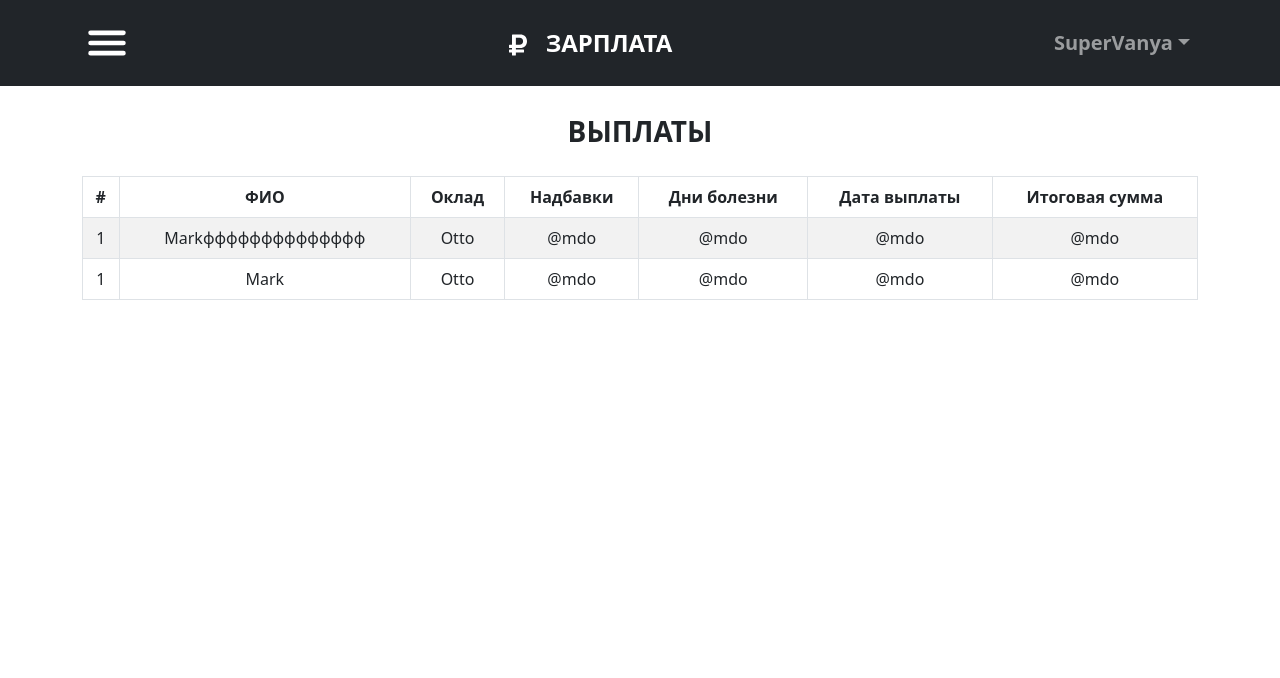
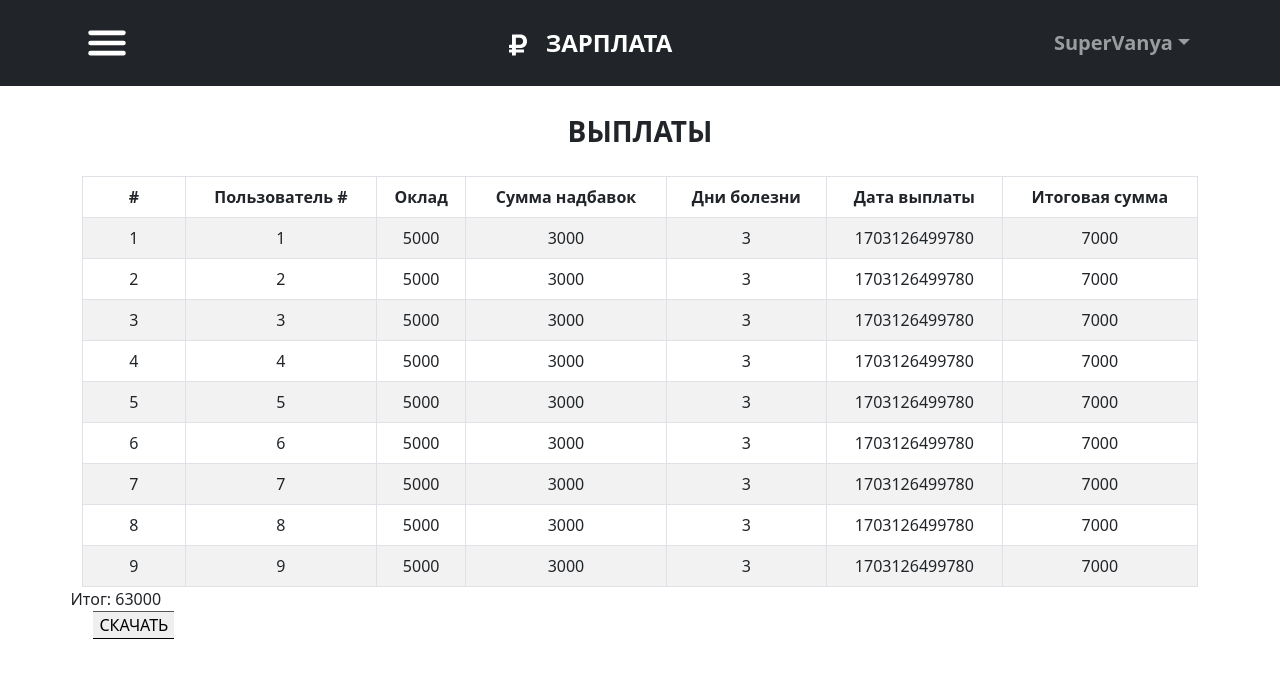
Before and after one commit to BurahH/information-system-salary, a React (Vite) app in the folder client/: page /payments in a window 1280 px wide. Shown: the top 678 px of the page. Built offline with nearby package versions, Linux system fonts and the light colour scheme.

Commit message:
file download

```diff
--- a/client/package.json
+++ b/client/package.json
@@ -12,6 +12,7 @@
   "dependencies": {
     "axios": "^1.6.2",
     "bootstrap": "^5.3.2",
+    "file-saver": "^2.0.5",
     "mobx": "^6.12.0",
     "mobx-react-lite": "^4.0.5",
     "react": "^18.2.0",
@@ -19,7 +20,8 @@
     "react-dom": "^18.2.0",
     "react-hook-form": "^7.49.2",
     "react-icons": "^4.12.0",
-    "react-router-dom": "^6.21.0"
+    "react-router-dom": "^6.21.0",
+    "xlsx": "^0.18.5"
   },
   "devDependencies": {
     "@types/react": "^18.2.43",
--- /dev/null
+++ b/client/src/data/payments.js
@@ -0,0 +1,83 @@
+export const paymentsData = [
+  {
+    id: 1,
+    user_id: 1,
+    user_salary: 5000,
+    bonus_sum: 3000,
+    illness_days: 3,
+    payment_date: 1703126499780,
+    payment: 7000,
+  },
+  {
+    id: 2,
+    user_id: 2,
+    user_salary: 5000,
+    bonus_sum: 3000,
+    illness_days: 3,
+    payment_date: 1703126499780,
+    payment: 7000,
+  },
+  {
+    id: 3,
+    user_id: 3,
+    user_salary: 5000,
+    bonus_sum: 3000,
+    illness_days: 3,
+    payment_date: 1703126499780,
+    payment: 7000,
+  },
+  {
+    id: 4,
+    user_id: 4,
+    user_salary: 5000,
+    bonus_sum: 3000,
+    illness_days: 3,
+    payment_date: 1703126499780,
+    payment: 7000,
+  },
+  {
+    id: 5,
+    user_id: 5,
+    user_salary: 5000,
+    bonus_sum: 3000,
+    illness_days: 3,
+    payment_date: 1703126499780,
+    payment: 7000,
+  },
+  {
+    id: 6,
+    user_id: 6,
+    user_salary: 5000,
+    bonus_sum: 3000,
+    illness_days: 3,
+    payment_date: 1703126499780,
+    payment: 7000,
+  },
+  {
+    id: 7,
+    user_id: 7,
+    user_salary: 5000,
+    bonus_sum: 3000,
+    illness_days: 3,
+    payment_date: 1703126499780,
+    payment: 7000,
+  },
+  {
+    id: 8,
+    user_id: 8,
+    user_salary: 5000,
+    bonus_sum: 3000,
+    illness_days: 3,
+    payment_date: 1703126499780,
+    payment: 7000,
+  },
+  {
+    id: 9,
+    user_id: 9,
+    user_salary: 5000,
+    bonus_sum: 3000,
+    illness_days: 3,
+    payment_date: 1703126499780,
+    payment: 7000,
+  },
+]
--- a/client/src/data/users.js
+++ b/client/src/data/users.js
@@ -40,7 +40,8 @@ export const usersData = [
     family: 'Женат',
     children: 3,
     role: 'Работник',
-    ilneses: []
+    ilneses: [],
+    bonuses: []
   },
   {
     id: 3,
@@ -51,7 +52,8 @@ export const usersData = [
     family: 'Женат',
     children: 3,
     role: 'Работник',
-    ilneses: []
+    ilneses: [],
+    bonuses: []
   },
   {
     id: 4,
@@ -62,7 +64,8 @@ export const usersData = [
     family: 'Женат',
     children: 3,
     role: 'Работник',
-    ilneses: []
+    ilneses: [],
+    bonuses: []
   },
   {
     id: 5,
@@ -73,7 +76,8 @@ export const usersData = [
     family: 'Женат',
     children: 3,
     role: 'Работник',
-    ilneses: []
+    ilneses: [],
+    bonuses: []
   },
   {
     id: 6,
@@ -84,7 +88,8 @@ export const usersData = [
     family: 'Женат',
     children: 3,
     role: 'Работник',
-    ilneses: []
+    ilneses: [],
+    bonuses: []
   },
   {
     id: 7,
@@ -95,7 +100,8 @@ export const usersData = [
     family: 'Женат',
     children: 3,
     role: 'Работник',
-    ilneses: []
+    ilneses: [],
+    bonuses: []
   },
 
 ]
--- a/client/src/pages/Payments.jsx
+++ b/client/src/pages/Payments.jsx
@@ -1,42 +1,62 @@
-import React from 'react';
+import React, { useState } from 'react';
 import { Container, Row } from 'react-bootstrap';
 import Table from 'react-bootstrap/Table';
+import { paymentsData } from '../data/payments';
+import * as FileSaver from 'file-saver';
+import * as XLSX from 'xlsx';
 
 const Payments = () => {
+	const [payments, setPayments] = useState(paymentsData);
+	const [final, setFinal] = useState(
+		paymentsData.reduce((acc, item) => acc + item.payment, 0)
+	);
+
 	return (
 		<Container>
 			<Row className="fs-3 fw-bold justify-content-center">ВЫПЛАТЫ</Row>
-			<Table striped bordered hover className='text-center mt-4'>
+			<Table striped bordered hover className="text-center mt-4">
 				<thead>
 					<tr>
 						<th>#</th>
-						<th>ФИО</th>
+						<th>Пользователь #</th>
 						<th>Оклад</th>
-						<th>Надбавки</th>
+						<th>Сумма надбавок</th>
 						<th>Дни болезни</th>
 						<th>Дата выплаты</th>
 						<th>Итоговая сумма</th>
 					</tr>
 				</thead>
 				<tbody>
-					<tr>
-						<td>1</td>
-						<td>Markфффффффффффффф</td>
-						<td>Otto</td>
-						<td>@mdo</td>
-						<td>@mdo</td>
-						<td>@mdo</td>
-						<td>@mdo</td>
-					</tr>
-					<tr>
-						<td>1</td>
-						<td>Mark</td>
-						<td>Otto</td>
-						<td>@mdo</td>
-						<td>@mdo</td>
-						<td>@mdo</td>
-						<td>@mdo</td>
-					</tr>
+					{payments.map(payment => (
+						<tr key={payment.id}>
+							<td>{payment.id}</td>
+							<td>{payment.user_id}</td>
+							<td>{payment.user_salary}</td>
+							<td>{payment.bonus_sum}</td>
+							<td>{payment.illness_days}</td>
+							<td>{payment.payment_date}</td>
+							<td>{payment.payment}</td>
+						</tr>
+					))}
+
+					<Row>Итог: {final} </Row>
+
+					<button
+						onClick={() => {
+							const ws = XLSX.utils.json_to_sheet(payments);
+							const wb = { Sheets: { data: ws }, SheetNames: ['data'] };
+							const excelBuffer = XLSX.write(wb, {
+								bookType: 'xlsx',
+								type: 'array',
+							});
+							const file = new Blob([excelBuffer], {
+								type: 'application/vnd.openxmlformats-officedocument.spreadsheetml.sheet;charset=UTF-8',
+							});
+							FileSaver.saveAs(file, 'example.xlsx');
+						}}
+					>
+						СКАЧАТЬ
+					</button>
 				</tbody>
 			</Table>
 		</Container>
--- a/client/src/pages/Profile.jsx
+++ b/client/src/pages/Profile.jsx
@@ -26,11 +26,20 @@ const Profile = () => {
           <Row>{user.role}</Row>
           <Row>{user.ilneses.length === 0 ? <h2>Не болел</h2> : <div>
             <h2>БОЛЕЗНИ</h2>
-            {user.ilneses.map(ilness => <Card key={ilness.id}>
+            {user.ilneses.map(ilness => <Card key={ilness.id} className='p-2 mb-2'>
               <div>{ilness.id}</div>
               <div>{new Date(ilness.date_start).toLocaleDateString('ru-RU')}</div>
               <div>{new Date(ilness.date_end).toLocaleDateString('ru-RU')}</div>
               <div>{ilness.information}</div>
+            </Card>)}
+          </div> }</Row>
+          <Row>{user.bonuses.length === 0 ? <h2>Нет надбавок</h2> : <div>
+            <h2>Надбавки</h2>
+            {user.bonuses.map(bonus => <Card key={bonus.id} className='p-2 mb-2'>
+              <div>{bonus.id}</div>
+              <div>{bonus.bonus}</div>
+              <div>{new Date(bonus.date).toLocaleDateString('ru-RU')}</div>
+              <div>{bonus.information}</div>
             </Card>)}
           </div> }</Row>
         </Col>
--- a/client/src/pages/Users.jsx
+++ b/client/src/pages/Users.jsx
@@ -44,7 +44,7 @@ const Users = () => {
 				</thead>
 				<tbody>
 					{searchedUsers.map(user => (
-						<tr onClick={() => navigate(PROFILE_ROUTE + '/' + user.id)}>
+						<tr onClick={() => navigate(PROFILE_ROUTE + '/' + user.id)} style={{cursor: 'pointer'}}>
 							<td>{user.id}</td>
 							<td>{user.personal_number}</td>
 							<td>{user.name}</td>
```
Also changed, not shown: 1 other file (tests, documents, lock files or other folders).
